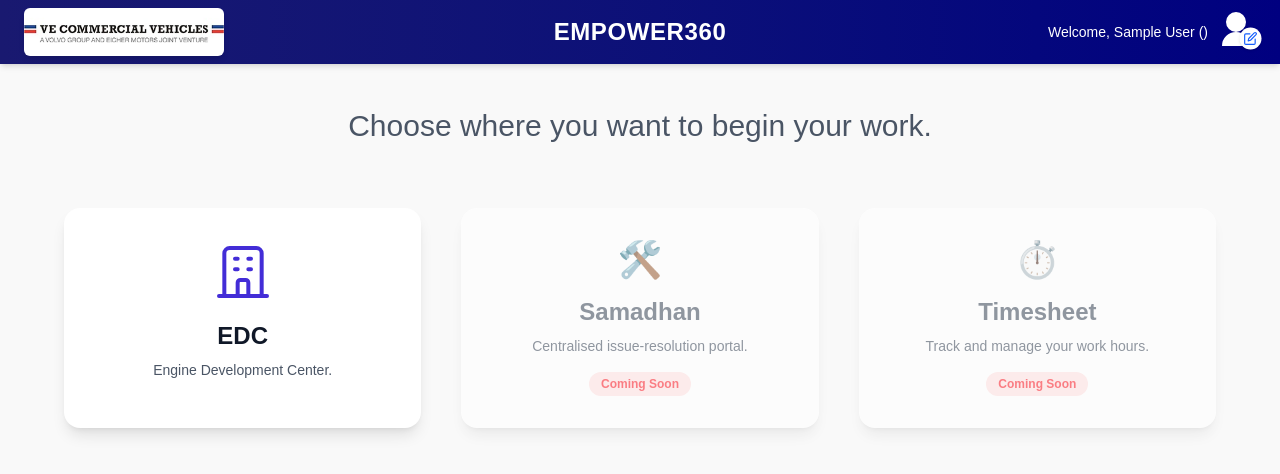
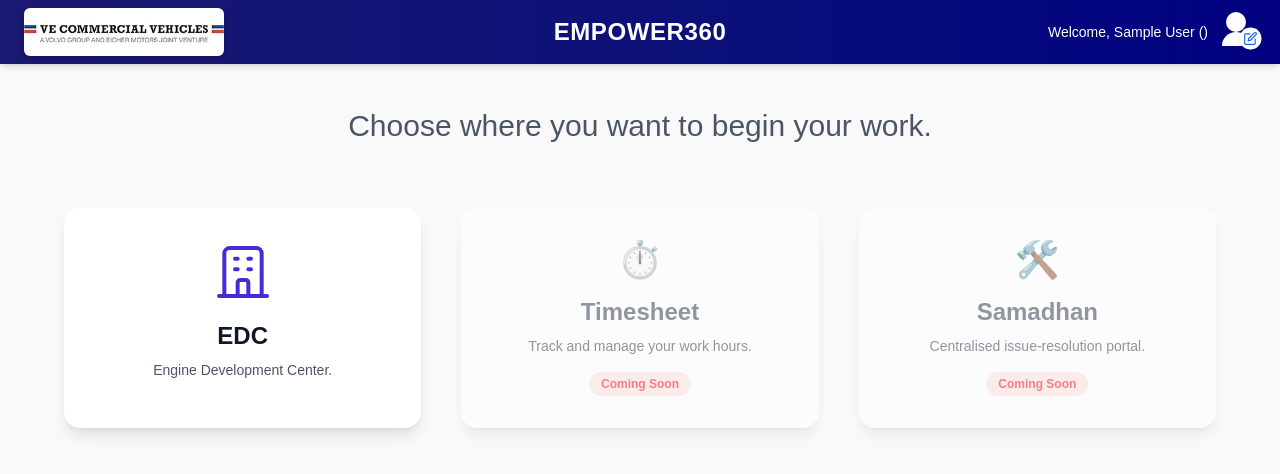
Before and after one commit to rupeshvecv/empoweredge-frontend, a React (Vite) app: page /EmpowerEdge/portalselector in a window 1280 px wide. Shown: the top 474 px of the page. Built offline with nearby package versions, Linux system fonts and the light colour scheme; no server answers; sample sign-in values are in the browser's storage.

Commit message:
1/12/2025

```diff
--- a/src/pages/PortalSelector.jsx
+++ b/src/pages/PortalSelector.jsx
@@ -24,8 +24,9 @@
     // instead of route inside same app → full URL
     url: "/EDC/"
   },
-  { name: "Samadhan", icon: "🛠️", description: "Centralised issue-resolution portal.", disabled: true },
-  { name: "Timesheet", icon: "⏱️", description: "Track and manage your work hours.", disabled: true }
+  { name: "Timesheet", icon: "⏱️", description: "Track and manage your work hours.", disabled: true },
+  { name: "Samadhan", icon: "🛠️", description: "Centralised issue-resolution portal.", disabled: true }
+
 ];
 
 import { useEffect } from 'react';
```
